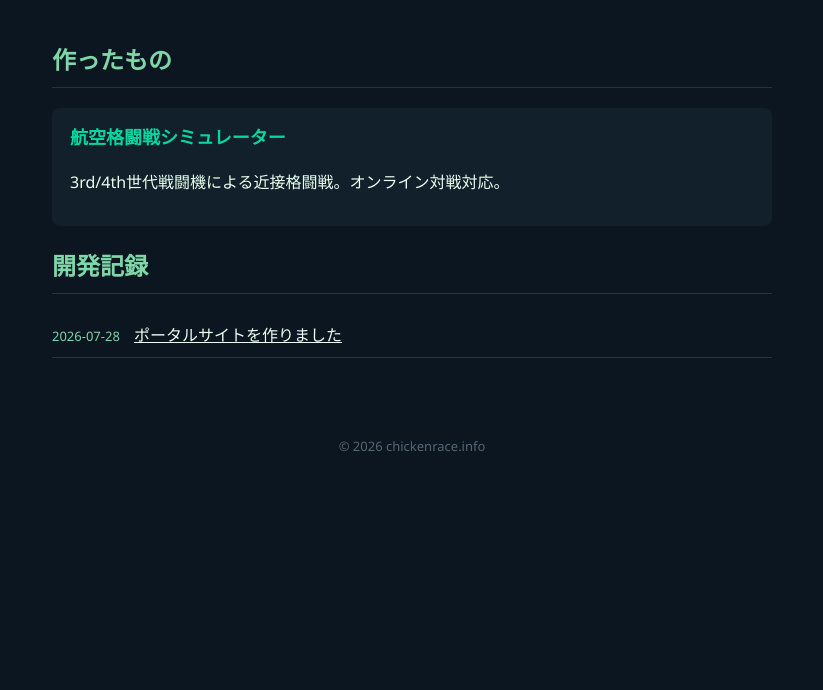
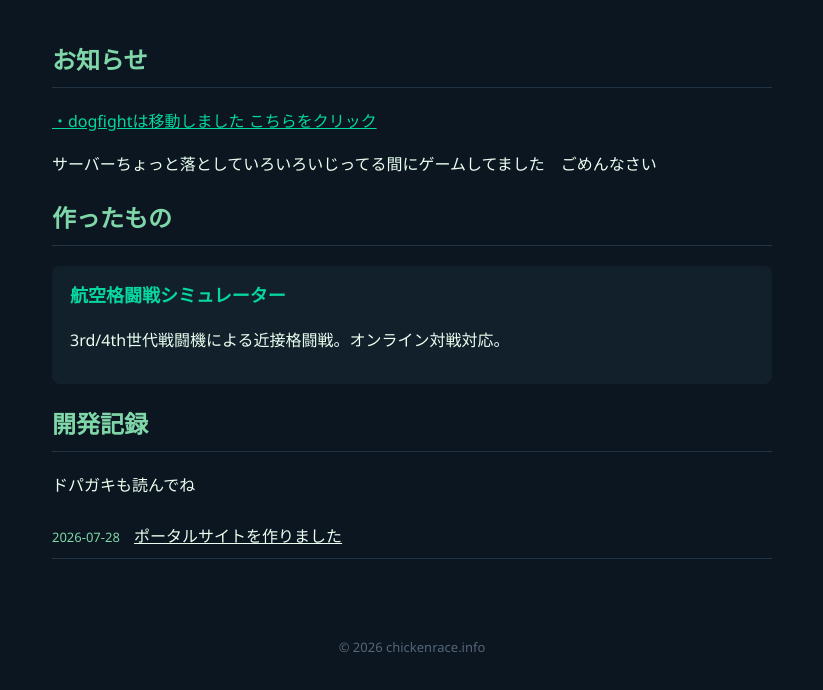
Before and after one commit to Hasu0743/chickenrace-portal, a website: page public/index.html in a window 1280 px wide. Shown: the part 166-856 px from the top of the page, without its empty margins (228-1051 px from the left). Before the commit the page ends 800 px from the top, so only its background shows below. Drawn offline with Linux system fonts and the light colour scheme.

Commit message:
表示内容変更

```diff
--- a/public/index.html
+++ b/public/index.html
@@ -15,6 +15,12 @@
 
 <main>
   <section>
+    <h2>お知らせ</h2>
+      <a href="https://dogfight.chickenrace.info/">・dogfightは移動しました こちらをクリック</a>
+      <p>サーバーちょっと落としていろいろいじってる間にゲームしてました　ごめんなさい</p>
+  </section>
+
+  <section>
     <h2>作ったもの</h2>
     <ul class="projectList">
       <li>
@@ -25,7 +31,7 @@
   </section>
 
   <section>
-    <h2>開発記録</h2>
+    <h2>開発記録</h2><p>ドパガキも読んでね</p>
     <ul class="postList">
       <li>
         <span class="postDate"><time datetime="2026-07-28">2026-07-28</time></span>
```
